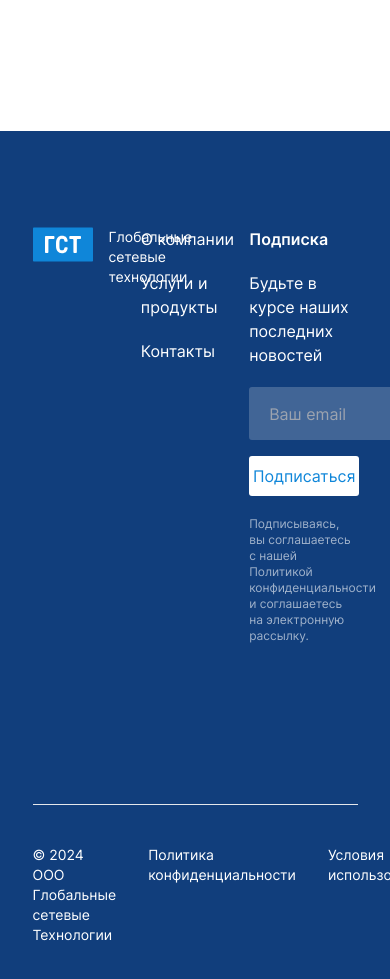
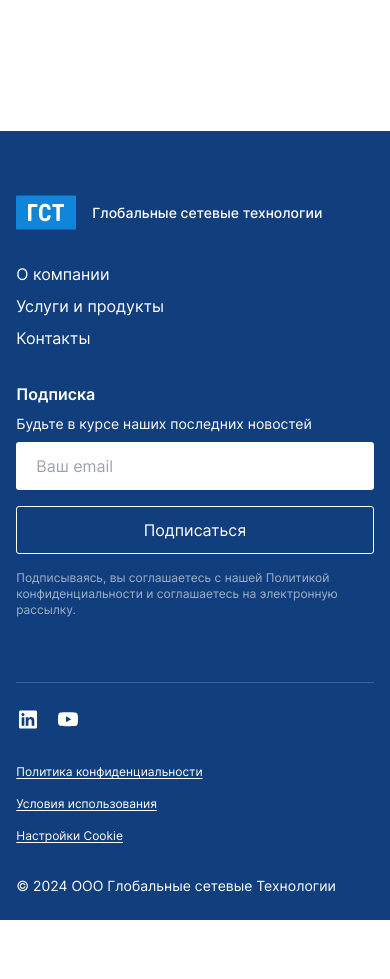
Before and after one commit to VladimirEscolta/GST, a React (Create React App) app: page /about in a window 390 px wide. Shown: the part 4940-5919 px from the top of the page. After the commit the page ends 5860 px from the top, so only its background shows below. Built offline with nearby package versions, Linux system fonts and the light colour scheme.

Commit message:
add InfoBlock in footer mobile

```diff
--- a/src/components/Button.jsx
+++ b/src/components/Button.jsx
@@ -23,7 +23,7 @@ const Button = (props) => {
   }
 
   const sizes = {
-    xs: 'w-[110px] sm:w-[153px] h-[40px] sm:h-[53px] sm:text-base sm:font-semibold',
+    xs: 'w-[110px] sm:w-[153px] h-[40px] sm:h-[48px] sm:text-base sm:font-semibold',
     sm: 'w-[130px] sm:w-[187px] h-[40px] sm:h-[53px] sm:text-base sm:font-semibold',
     md: 'w-[175px] sm:w-[264px] h-[48px] sm:h-[67px] sm:text-lg font-medium sm:font-bold',
     md320: 'w-[210px] sm:w-[320px] h-[48px] sm:h-[67px] text-sm sm:text-lg font-medium sm:font-bold '
--- a/src/components/Footer/ui/InfoBlock.jsx
+++ b/src/components/Footer/ui/InfoBlock.jsx
@@ -5,45 +5,45 @@ import Button from "../../Button";
 const InfoBlock = () => {
   return (
     <div className="bg-gst-second">
-      <div className="text-white mx-auto w-10/12">
-        <div className="flex text-base pt-24">
-          <div className="flex w-1/3">
+      <div className="text-white mx-auto w-11/12 sm:w-10/12">
+        <div className="flex flex-col sm:flex-row text-base pt-16 sm:pt-24">
+          <div className="flex items-center sm:items-start sm:w-1/4 xl:w-1/3">
             <a href="/"><GstLogoIcon/></a>
-            <p className="text-sm ps-4 w-40">Глобальные сетевые технологии</p>
+            <p className="text-sm font-medium ps-4 w-full sm:w-40">Глобальные сетевые технологии</p>
           </div>
-          <div className="flex flex-col w-1/3">
+          <div className="flex mt-8 sm:mt-0 flex-col flex-1 ">
             <a className="" href="/about">О компании</a>
-            <a className="mt-5" href="/products">Услуги и продукты</a>
-            <a className="mt-5" href="/contacts">Контакты</a>
+            <a className="mt-2 sm:mt-6" href="/products">Услуги и продукты</a>
+            <a className="mt-2 sm:mt-6" href="/contacts">Контакты</a>
           </div>
-          <div className="flex flex-col w-1/3">
+          <div className="flex mt-8 sm:mt-0 flex-col w-full sm:w-[470px]">
             <div className="font-semibold">Подписка</div>
-            <div className="mt-5">Будьте в курсе наших последних новостей</div>
-            <div className="flex mt-5">
-              <form action='/' method='post' encType='multipart/form-data' className="inputs">
-                <div className="flex flex-wrap">
-                  <input className="h-[53px] rounded-gst3 pl-5 mr-4 mb-4 bg-[#FFFFFF33] shadow-none outline-none" type="email" name='mail'
-                         placeholder="Ваш email"
-                         id="input_mail"
-                  />
-                  <Button size={'xs'} color={'white'} children={'Подписаться'} href={'/'} arrow={'without'}/>
-                </div>
-              </form>
+            <div className="text-sm sm:text-base mt-2 sm:mt-6">Будьте в курсе наших последних новостей</div>
+            <div className="flex flex-col sm:flex-row mt-2 sm:mt-6 w-full">
+              <input className="sm:flex-1 h-[48px] rounded-gst3 pl-5 sm:mr-4 sm:bg-[#FFFFFF33] shadow-none outline-none"
+                     type="email" name='mail'
+                     placeholder="Ваш email"
+                     id="input_mail"
+              />
+              <Button className="mt-4 sm:hidden font-normal w-full h-[48px] bg-none text-white border border-white" size={''} color={''} children={'Подписаться'} href={'/'}/>
+              <Button className="hidden sm:flex" size={'xs'} color={'white'} children={'Подписаться'} href={'/'} arrow={'without'}/>
             </div>
-            <div className="mt-5 text-xs text-[#FFFFFF99] max-w-[474px]">Подписываясь, вы соглашаетесь с нашей Политикой
+            <div className="mt-4 sm:mt-6 text-xs text-[#FFFFFF99] max-w-[474px]">Подписываясь, вы соглашаетесь с нашей Политикой
               конфиденциальности и соглашаетесь на электронную рассылку.
             </div>
           </div>
         </div>
-        <hr className="mt-40"/>
-        <div className="flex justify-between py-10">
-          <div className="flex text-sm">
-            <p className="mr-8">© 2024 ООО Глобальные сетевые Технологии </p>
-            <a className="mr-8" href="/">Политика конфиденциальности</a>
-            <a className="mr-8" href="/">Условия использования</a>
-            <a className="" href="/">Настройки Cookie</a>
+        <hr className="mt-16 sm:mt-40 opacity-20"/>
+        <div className="flex flex-col sm:flex-row items-start sm:items-center justify-between py-6 sm:py-10">
+          <div className="mt-8 sm:mt-0 flex order-3 sm:order-1 text-sm font-normal sm:font-medium">
+            <p className="">© 2024 ООО Глобальные сетевые Технологии</p>
           </div>
-          <div className="flex">
+          <div className="mt-8 sm:mt-0 flex flex-col sm:flex-row text-xs sm:text-sm order-2 sm:order-1">
+            <a className="underline underline-offset-2 mr-0 sm:mr-8" href="/">Политика конфиденциальности</a>
+            <a className="underline underline-offset-2 mt-4 sm:mt-0 mr-0 sm:mr-8" href="/">Условия использования</a>
+            <a className="underline underline-offset-2 mt-4 sm:mt-0" href="/">Настройки Cookie</a>
+          </div>
+          <div className="flex order-1 sm:order-2">
             <div className="mr-4"><LinkedInIcon/></div>
             <div className=""><YoutubeIcon/></div>
           </div>
```
